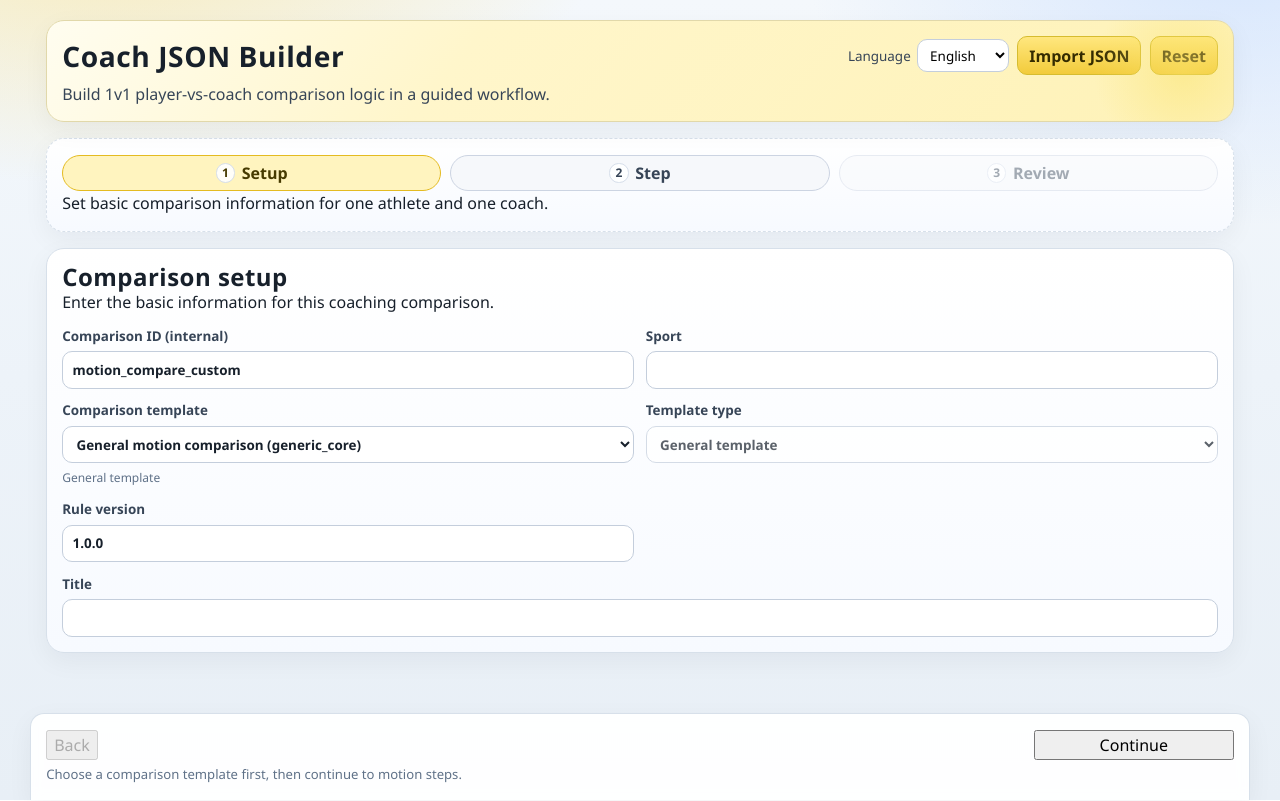
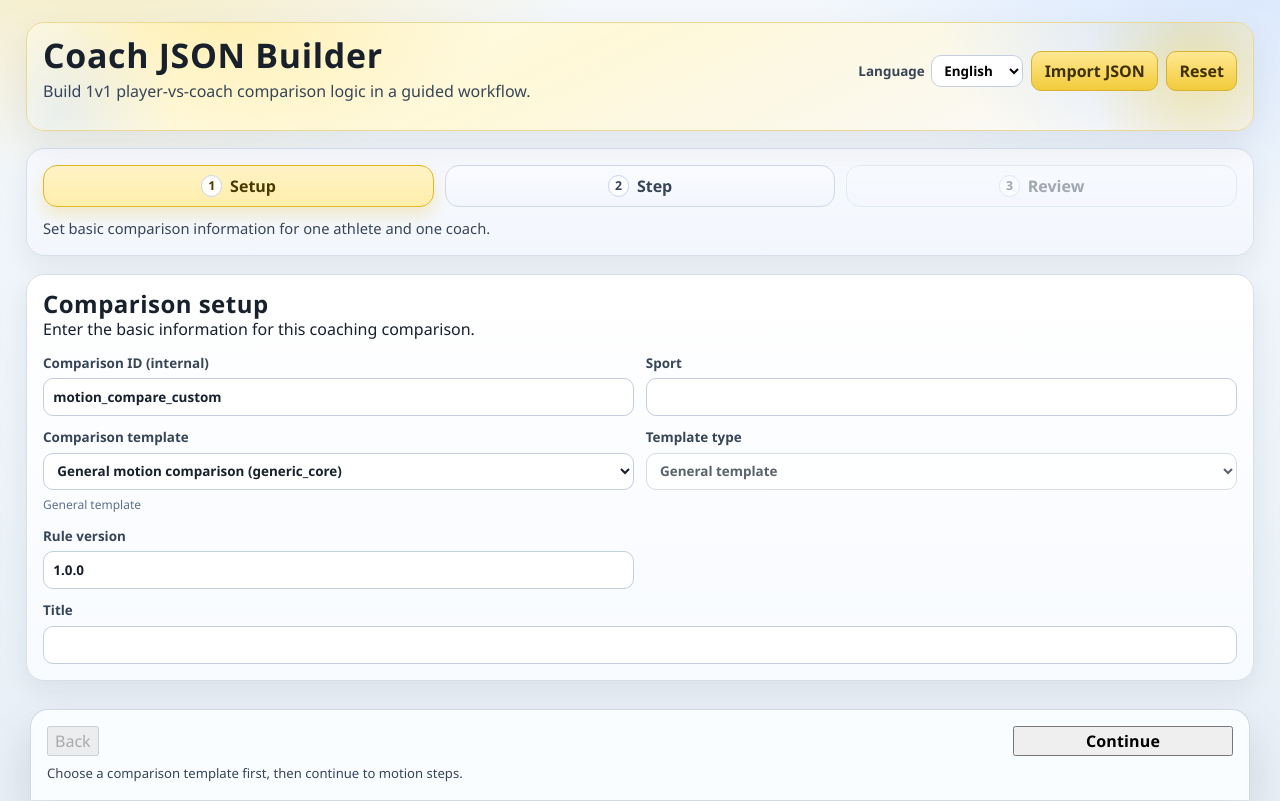
Before and after one commit to gakiw0/SOP-Generalization, a React (Vite) app in the folder ui/: page / in a window 1280 px wide. Built offline with nearby package versions, Linux system fonts and the light colour scheme.

Commit message:
update: redesign coach builder shell with clearer stage and action hierarchy

```diff
--- a/ui/src/features/coach-builder/CoachBuilderPage.tsx
+++ b/ui/src/features/coach-builder/CoachBuilderPage.tsx
@@ -318,9 +318,12 @@ export function CoachBuilderPage() {
 
   return (
     <main className="coach-builder-page" data-testid="cb-page-root">
-      <header className="coach-builder-header cb-panel">
+      <header className="coach-builder-header cb-panel cb-shell-hero">
         <div className="cb-panel-header">
-          <h1>{t('page.title')}</h1>
+          <div className="cb-hero-copy">
+            <h1>{t('page.title')}</h1>
+            <p>{t('page.subtitle')}</p>
+          </div>
           <div className="cb-export-actions">
             <label className="cb-language-select" htmlFor="locale-select">
               {t('common.language')}
@@ -347,11 +350,14 @@ export function CoachBuilderPage() {
             </button>
           </div>
         </div>
-        <p>{t('page.subtitle')}</p>
-        {importedSchemaMajor === 1 ? (
-          <p className="cb-status-text">{t('import.v1_badge')}</p>
-        ) : null}
-        {statusMessage ? <p className="cb-status-text">{t(statusMessage.key, statusMessage.params)}</p> : null}
+        <div className="cb-hero-status">
+          {importedSchemaMajor === 1 ? (
+            <p className="cb-status-text">{t('import.v1_badge')}</p>
+          ) : null}
+          {statusMessage ? (
+            <p className="cb-status-text">{t(statusMessage.key, statusMessage.params)}</p>
+          ) : null}
+        </div>
         <input
           ref={fileInputRef}
           type="file"
@@ -361,7 +367,7 @@ export function CoachBuilderPage() {
         />
       </header>
 
-      <section className="cb-panel cb-stage-strip">
+      <section className="cb-panel cb-stage-strip cb-shell-stage">
         <div className="cb-stage-track">
           {WORKFLOW_STAGES.map((stage, index) => {
             const isCurrent = stage === workflowStage
@@ -383,7 +389,7 @@ export function CoachBuilderPage() {
             )
           })}
         </div>
-        <p>{t(`workflow.${workflowStage}.description`)}</p>
+        <p className="cb-stage-description">{t(`workflow.${workflowStage}.description`)}</p>
       </section>
 
       {workflowStage === 'setup' && (
@@ -638,7 +644,7 @@ export function CoachBuilderPage() {
         </>
       )}
 
-      <section className="cb-panel cb-workflow-footer">
+      <section className="cb-panel cb-workflow-footer cb-shell-footer">
         <div className="cb-workflow-footer-top">
           <div className="cb-workflow-nav">
             <button
@@ -660,7 +666,7 @@ export function CoachBuilderPage() {
             )}
           </div>
         </div>
-        <p className="cb-hint-text">{t(`workflow.${workflowStage}.footerHint`)}</p>
+        <p className="cb-hint-text cb-footer-hint">{t(`workflow.${workflowStage}.footerHint`)}</p>
       </section>
     </main>
   )
--- a/ui/src/features/coach-builder/styles.css
+++ b/ui/src/features/coach-builder/styles.css
@@ -1,62 +1,99 @@
 .coach-builder-page {
-  max-width: 1220px;
+  max-width: 1260px;
   margin: 0 auto;
-  padding: 1.25rem 1rem 6.5rem;
+  padding: 1.4rem 1rem 7.5rem;
   color: var(--ink-900);
   display: flex;
   flex-direction: column;
-  gap: 1rem;
+  gap: 1.1rem;
 }
 
 .cb-panel {
   border: 1px solid var(--line);
-  border-radius: 18px;
-  background: linear-gradient(180deg, var(--surface-strong) 0%, var(--surface) 100%);
-  padding: 0.95rem;
-  box-shadow: 0 8px 26px rgba(17, 26, 40, 0.05);
+  border-radius: var(--radius-lg);
+  background:
+    linear-gradient(180deg, rgba(255, 255, 255, 0.98) 0%, rgba(247, 250, 255, 0.97) 100%),
+    var(--surface-strong);
+  padding: 1rem;
+  box-shadow: var(--shadow-soft);
 }
 
 .coach-builder-header {
   position: relative;
   overflow: hidden;
-  border-color: #e1d8aa;
+  border-color: #ebd892;
   background:
-    linear-gradient(130deg, #fffdf0 0%, #fff6cb 35%, #fef2b7 100%),
-    linear-gradient(180deg, var(--surface-strong), var(--surface));
-  animation: cbFadeIn 320ms ease-out both;
+    radial-gradient(28rem 16rem at 16% -20%, rgba(255, 235, 156, 0.78) 0%, transparent 62%),
+    radial-gradient(24rem 16rem at 94% -10%, rgba(189, 214, 255, 0.56) 0%, transparent 64%),
+    linear-gradient(155deg, #fffdf4 0%, #fff8d8 42%, #f8f9ff 100%);
+  box-shadow: var(--shadow-panel);
+  animation: cbFadeIn 360ms ease-out both;
 }
 
 .coach-builder-header::after {
   content: '';
   position: absolute;
-  right: -40px;
-  top: -40px;
-  width: 180px;
-  height: 180px;
+  right: -56px;
+  top: -62px;
+  width: 220px;
+  height: 220px;
   border-radius: 50%;
-  background: radial-gradient(circle, rgba(250, 227, 108, 0.5) 0%, rgba(250, 227, 108, 0) 70%);
+  background: radial-gradient(circle, rgba(245, 213, 77, 0.44) 0%, rgba(250, 227, 108, 0) 72%);
+}
+
+.coach-builder-header::before {
+  content: '';
+  position: absolute;
+  left: -80px;
+  bottom: -96px;
+  width: 230px;
+  height: 230px;
+  border-radius: 50%;
+  background: radial-gradient(circle, rgba(173, 205, 255, 0.25) 0%, rgba(173, 205, 255, 0) 70%);
 }
 
 .coach-builder-header h1 {
   margin: 0;
-  font-size: clamp(1.6rem, 2.2vw, 2.2rem);
-  line-height: 1;
+  font-size: clamp(1.8rem, 2.65vw, 2.6rem);
+  line-height: 0.95;
+}
+
+.cb-hero-copy {
+  display: flex;
+  flex-direction: column;
+  gap: 0.44rem;
 }
 
 .coach-builder-header p {
-  margin: 0.45rem 0 0;
+  margin: 0;
   color: var(--ink-700);
+  max-width: 70ch;
+}
+
+.cb-hero-status {
+  position: relative;
+  z-index: 1;
+  margin-top: 0.7rem;
+  display: flex;
+  flex-direction: column;
+  gap: 0.35rem;
 }
 
 .cb-status-text {
-  font-size: 0.92rem;
+  width: fit-content;
+  font-size: 0.84rem;
   font-weight: 600;
+  padding: 0.24rem 0.56rem;
+  border: 1px solid #e4d8aa;
+  border-radius: 999px;
+  background: rgba(255, 250, 230, 0.8);
+  color: #5a4700;
 }
 
 .cb-hint-text {
-  margin: 0.35rem 0 0;
+  margin: 0;
   font-size: 0.82rem;
-  color: var(--ink-500);
+  color: var(--ink-700);
 }
 
 .cb-panel h2,
@@ -65,12 +102,23 @@
   margin: 0;
 }
 
+.cb-shell-hero .cb-export-actions {
+  gap: 0.52rem;
+  align-items: center;
+}
+
+.cb-shell-hero .cb-language-select {
+  font-weight: 600;
+}
+
 .cb-panel-header {
   display: flex;
   align-items: center;
   justify-content: space-between;
-  gap: 0.6rem;
+  gap: 0.72rem;
   flex-wrap: wrap;
+  position: relative;
+  z-index: 1;
 }
 
 .cb-panel-header button,
@@ -80,19 +128,28 @@
 .cb-add-condition-row button,
 .cb-validation-list button,
 .cb-export-actions button {
-  border: 1px solid #bfcadb;
-  background: #ffffff;
+  border: 1px solid #c8d3e1;
+  background: linear-gradient(180deg, #ffffff 0%, #f5f8fc 100%);
   color: var(--ink-900);
-  border-radius: 10px;
-  padding: 0.4rem 0.68rem;
+  border-radius: var(--radius-sm);
+  padding: 0.46rem 0.76rem;
+  transition: transform 140ms ease, box-shadow 140ms ease, background-color 140ms ease;
+}
+
+.cb-panel-header button:hover,
+.cb-inline-actions button:hover,
+.cb-condition-header .cb-danger:hover,
+.cb-export-actions button:hover {
+  transform: translateY(-1px);
+  box-shadow: 0 5px 14px rgba(33, 49, 71, 0.14);
 }
 
 .cb-panel-header button,
 .cb-add-condition-row button,
 .cb-export-actions .cb-primary {
-  background: linear-gradient(180deg, #ffe77e 0%, var(--brand) 100%);
-  border-color: #d6bc2f;
-  color: #342b00;
+  background: linear-gradient(180deg, #ffe893 0%, var(--brand) 100%);
+  border-color: #d7b232;
+  color: var(--brand-ink);
   font-weight: 600;
 }
 
@@ -103,8 +160,8 @@
 }
 
 .cb-danger {
-  border: 1px solid #d9a8b1 !important;
-  background: #fff7f8 !important;
+  border: 1px solid #dfb2bb !important;
+  background: linear-gradient(180deg, #fff8f9 0%, #fff2f4 100%) !important;
   color: #8f1730 !important;
 }
 
@@ -121,37 +178,41 @@
 }
 
 .cb-stage-strip {
-  border-style: dashed;
+  border-style: solid;
+  border-color: #d7dfec;
+  background: linear-gradient(180deg, #f7f9fd 0%, #f3f7fd 100%);
 }
 
 .cb-stage-track {
   display: grid;
-  gap: 0.58rem;
+  gap: 0.66rem;
   grid-template-columns: repeat(3, minmax(0, 1fr));
 }
 
 .cb-stage-pill {
-  border: 1px solid #ccd4e2;
-  border-radius: 999px;
-  background: #f6f8fb;
+  border: 1px solid #cfd8e8;
+  border-radius: 14px;
+  background: linear-gradient(180deg, #fbfcff 0%, #f2f6fd 100%);
   color: var(--ink-700);
   display: flex;
   align-items: center;
-  gap: 0.42rem;
-  padding: 0.34rem 0.62rem;
+  gap: 0.48rem;
+  padding: 0.48rem 0.62rem;
   justify-content: center;
   font-weight: 600;
+  transition: border-color 140ms ease, background-color 140ms ease, transform 140ms ease;
 }
 
 .cb-stage-pill.is-current {
-  border-color: #e4bb21;
-  background: #fff4bf;
-  color: #463a00;
+  border-color: #dfb728;
+  background: linear-gradient(180deg, #fff4c7 0%, #ffedaa 100%);
+  color: #4b3a00;
+  box-shadow: 0 8px 16px rgba(229, 186, 40, 0.25);
 }
 
 .cb-stage-pill.is-done {
-  border-color: #9ec6a8;
-  background: #edf8f0;
+  border-color: #9fc6ab;
+  background: linear-gradient(180deg, #eff9f3 0%, #e7f4eb 100%);
 }
 
 .cb-stage-pill:disabled {
@@ -160,15 +221,21 @@
 }
 
 .cb-stage-index {
-  width: 1.2rem;
-  height: 1.2rem;
+  width: 1.34rem;
+  height: 1.34rem;
   border-radius: 50%;
   display: inline-flex;
   align-items: center;
   justify-content: center;
-  font-size: 0.75rem;
+  font-size: 0.77rem;
   background: rgba(255, 255, 255, 0.9);
-  border: 1px solid #d6deea;
+  border: 1px solid #c7d3e6;
+}
+
+.cb-stage-description {
+  margin-top: 0.64rem;
+  color: var(--ink-700);
+  font-size: 0.92rem;
 }
 
 .cb-field-grid {
@@ -599,10 +666,12 @@
   bottom: 0;
   width: min(1220px, 100vw);
   margin: 0 auto;
-  border-radius: 14px 14px 0 0;
+  border-radius: 18px 18px 0 0;
   border-bottom: none;
-  background: rgba(255, 255, 255, 0.94);
-  backdrop-filter: blur(6px);
+  border-color: #ced8e6;
+  background: rgba(250, 253, 255, 0.95);
+  backdrop-filter: blur(8px);
+  box-shadow: var(--shadow-strong);
   z-index: 20;
 }
 
@@ -621,8 +690,17 @@
   gap: 0.5rem;
 }
 
+.cb-shell-footer .cb-hint-text {
+  margin-top: 0.55rem;
+}
+
 .cb-next-button {
-  min-width: 200px;
+  min-width: 220px;
+}
+
+.cb-next-button.cb-primary {
+  font-weight: 700;
+  letter-spacing: 0.01em;
 }
 
 .cb-hidden-file-input {
```
